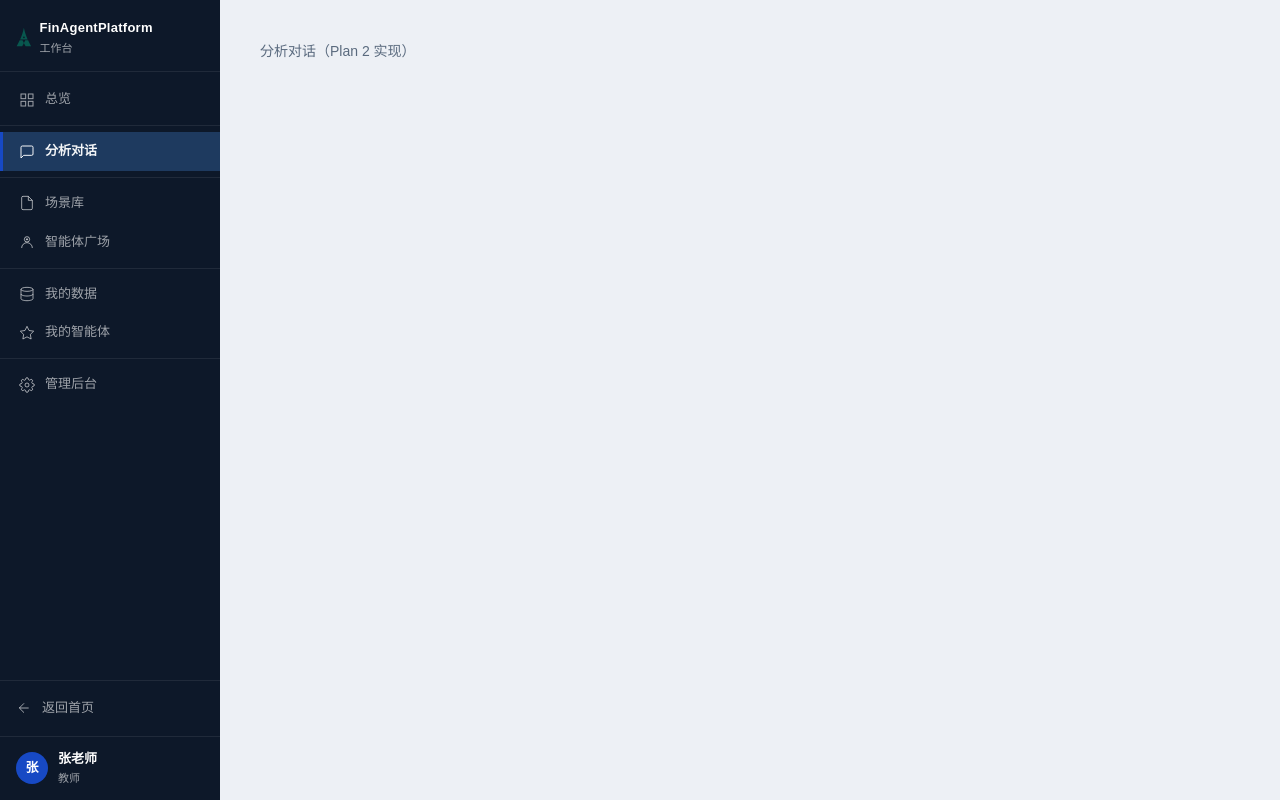
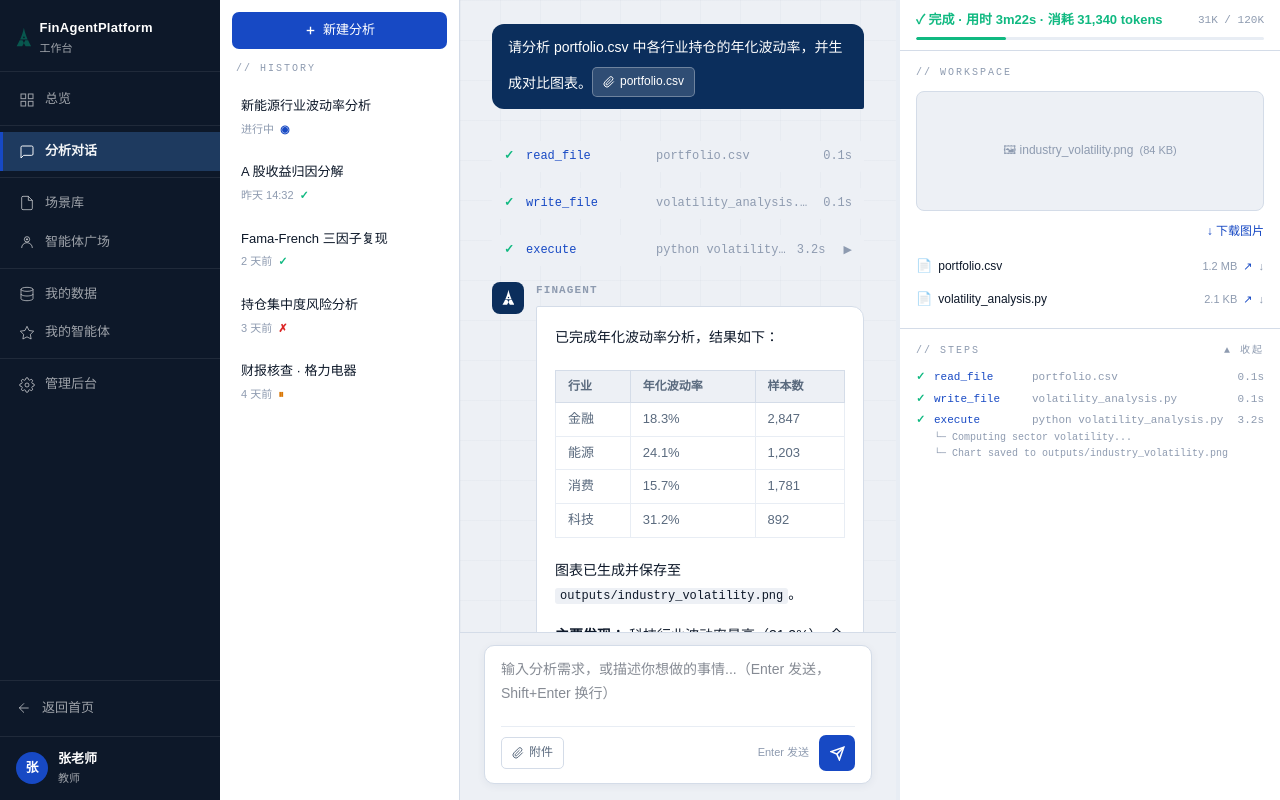
Before and after one commit to hxy2321548628/FinAgentPlatform, a React (Vite) app in the folder web/: page /workspace/chat in a window 1280 px wide. Built offline with nearby package versions, Linux system fonts and the light colour scheme.

Commit message:
feat(chat): assemble Chat page with resizable three-column layout

```diff
--- a/web/src/workspace/WorkspaceRouter.tsx
+++ b/web/src/workspace/WorkspaceRouter.tsx
@@ -1,5 +1,6 @@
 import { Routes, Route, Navigate } from 'react-router-dom'
 import { Overview } from './pages/Overview'
+import { Chat } from './pages/Chat'
 
 export function WorkspaceRouter() {
   const placeholder = (label: string) => (
@@ -9,8 +10,8 @@ export function WorkspaceRouter() {
   return (
     <Routes>
       <Route index element={<Overview />} />
-      <Route path="chat" element={placeholder('分析对话（Plan 2 实现）')} />
-      <Route path="chat/:threadId" element={placeholder('分析对话（Plan 2 实现）')} />
+      <Route path="chat" element={<Chat />} />
+      <Route path="chat/:threadId" element={<Chat />} />
       <Route path="scenarios" element={placeholder('场景库（Plan 3 实现）')} />
       <Route path="agents" element={placeholder('智能体广场（Plan 3 实现）')} />
       <Route path="agents/new" element={placeholder('发布智能体（Plan 3 实现）')} />
--- a/web/src/workspace/components/MessageList.tsx
+++ b/web/src/workspace/components/MessageList.tsx
@@ -1,6 +1,4 @@
 import { useState } from 'react'
-
-type MessageType = 'user' | 'reasoning' | 'tool' | 'agent' | 'hitl' | 'thinking'
 
 interface Attachment { name: string }
 interface UserMessage { type: 'user'; text: string; attachments?: Attachment[] }
--- /dev/null
+++ b/web/src/workspace/pages/Chat.tsx
@@ -0,0 +1,73 @@
+import { useRef, useState, useCallback } from 'react'
+import { ThreadSidebar } from '../components/ThreadSidebar'
+import { MessageList } from '../components/MessageList'
+import { ChatInput } from '../components/ChatInput'
+import { ArtifactPanel } from '../components/ArtifactPanel'
+
+const MIN_PANEL_WIDTH = 200
+const MAX_PANEL_WIDTH = 700
+const DEFAULT_PANEL_WIDTH = 380
+
+export function Chat() {
+  const [panelWidth, setPanelWidth] = useState(DEFAULT_PANEL_WIDTH)
+  const [isRunning] = useState(false)
+  const dragging = useRef(false)
+  const startX = useRef(0)
+  const startWidth = useRef(DEFAULT_PANEL_WIDTH)
+
+  const onResizeStart = useCallback((e: React.MouseEvent) => {
+    dragging.current = true
+    startX.current = e.clientX
+    startWidth.current = panelWidth
+
+    const onMouseMove = (ev: MouseEvent) => {
+      if (!dragging.current) return
+      const delta = startX.current - ev.clientX
+      const newWidth = Math.min(MAX_PANEL_WIDTH, Math.max(MIN_PANEL_WIDTH, startWidth.current + delta))
+      setPanelWidth(newWidth)
+    }
+    const onMouseUp = () => {
+      dragging.current = false
+      document.removeEventListener('mousemove', onMouseMove)
+      document.removeEventListener('mouseup', onMouseUp)
+    }
+    document.addEventListener('mousemove', onMouseMove)
+    document.addEventListener('mouseup', onMouseUp)
+  }, [panelWidth])
+
+  return (
+    <div style={{ display: 'flex', height: '100%', overflow: 'hidden' }}>
+      {/* 左侧会话列表 */}
+      <ThreadSidebar />
+
+      {/* 主对话区 */}
+      <div style={{
+        flex: 1, display: 'flex', flexDirection: 'column',
+        overflow: 'hidden',
+        backgroundColor: 'var(--bg)',
+        backgroundImage: 'linear-gradient(rgba(11,46,92,0.025) 1px, transparent 1px), linear-gradient(90deg, rgba(11,46,92,0.025) 1px, transparent 1px)',
+        backgroundSize: '40px 40px',
+      }}>
+        <MessageList />
+        <ChatInput isRunning={isRunning} />
+      </div>
+
+      {/* 拖拽分隔条 */}
+      <div
+        onMouseDown={onResizeStart}
+        style={{
+          width: 4, flexShrink: 0, cursor: 'col-resize',
+          background: 'var(--border-light)',
+          transition: 'background 0.15s',
+        }}
+        onMouseEnter={e => (e.currentTarget as HTMLElement).style.background = 'var(--action)'}
+        onMouseLeave={e => { if (!dragging.current) (e.currentTarget as HTMLElement).style.background = 'var(--border-light)' }}
+      />
+
+      {/* 右侧产物面板 */}
+      <div style={{ width: panelWidth, flexShrink: 0 }}>
+        <ArtifactPanel />
+      </div>
+    </div>
+  )
+}
```
